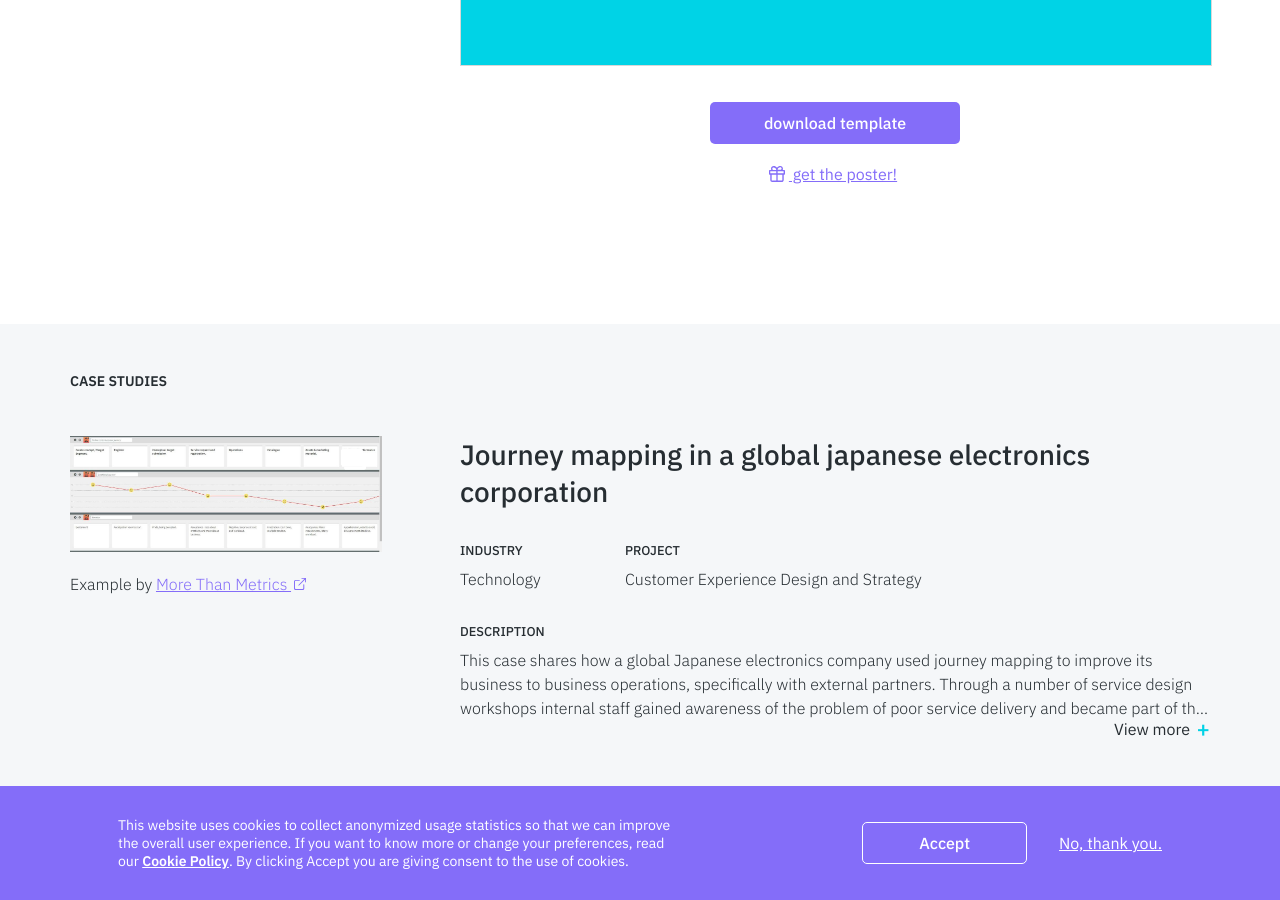
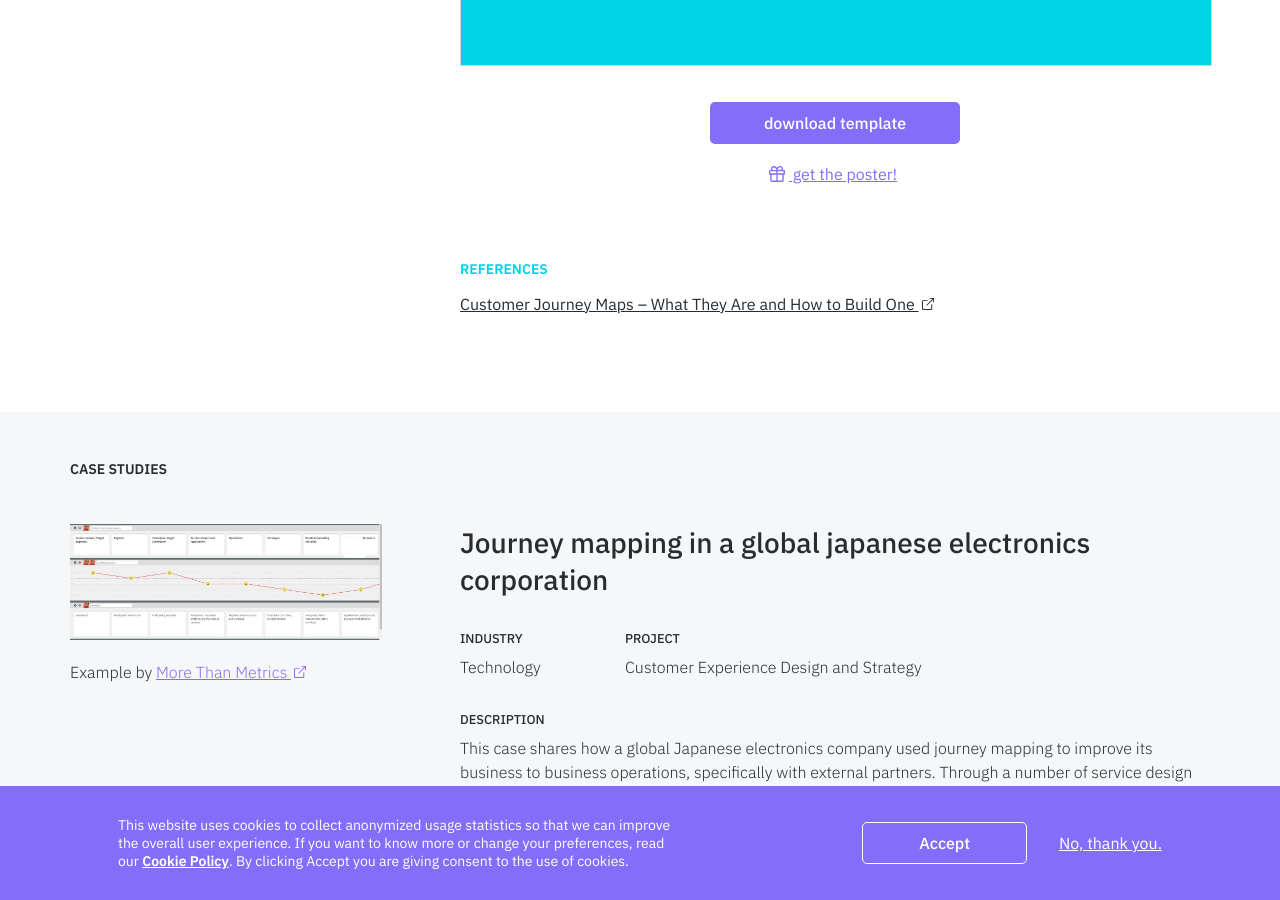
Before and after one commit to service-design-tools/sdt-website, a Jekyll site: the page built from _tools/journey-map.md, in a window 1280 px wide and 900 px high, scrolled down 1691 px. Built offline with Jekyll 4.4.1, drawn with Linux system fonts in a browser that asks for light colours.

Commit message:
Update tool “journey-map”

```diff
--- a/_tools/journey-map.md
+++ b/_tools/journey-map.md
@@ -60,6 +60,9 @@ template:
   file: /assets/images/uploads/journey-map_template.pdf
   image: /assets/images/uploads/journey-map-preview.jpg
 poster: /assets/images/uploads/journey-map_poster.pdf
+references:
+  - link: 'https://www.toptal.com/designers/product-design/customer-journey-maps'
+    name: Customer Journey Maps – What They Are and How to Build One
 socialimage: /assets/images/uploads/journey-map-social-img.png
 ---
 The journey map is a synthetic representation that describes step-by-step how a user interacts with a service. The process is mapped from the user perspective, describing what happens at each stage of the interaction, what touchpoints are involved, what obstacles and barriers they may encounter. The journey map is often integrated an additional layers representing the level of positive/negative emotions experienced throughout the interaction.
```
